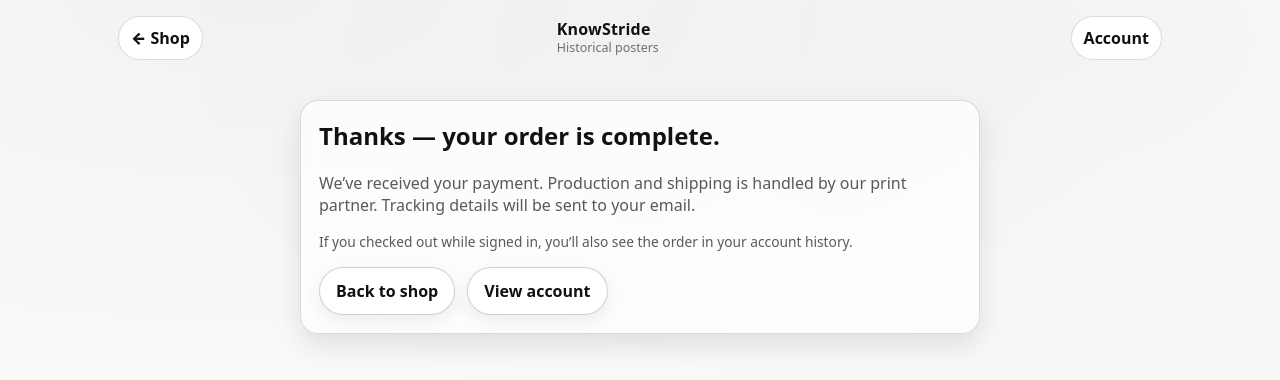
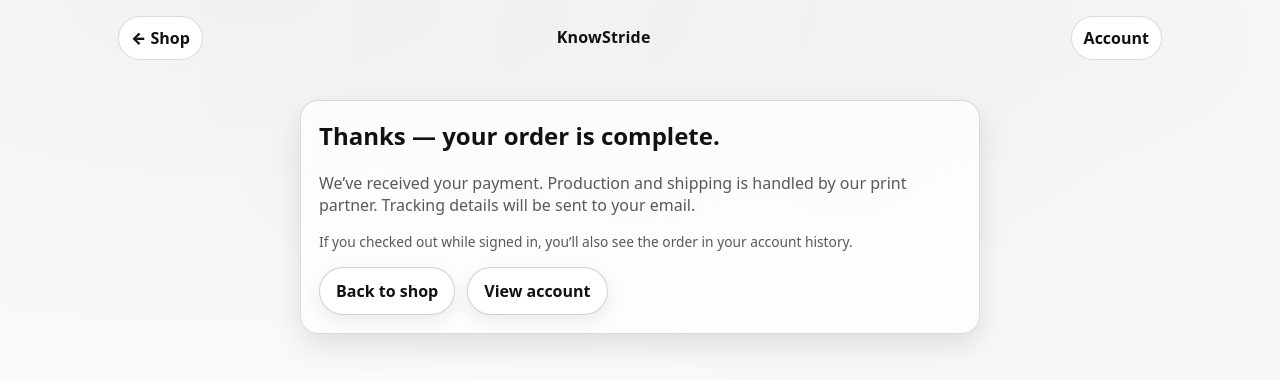
Before and after one commit to rennmarkmathias/KnowStride, a website: page public/success.html in a window 1280 px wide. Drawn offline with Linux system fonts and the light colour scheme.

Commit message:
Update success.html

```diff
--- a/public/success.html
+++ b/public/success.html
@@ -33,8 +33,7 @@
     <a class="toplink" href="/">← Shop</a>
     <a class="brand" href="/">
       <div class="brand-name">KnowStride</div>
-      <div class="brand-tagline">Historical posters</div>
-    </a>
+      </a>
     <nav class="topnav">
       <a class="toplink" href="/account.html">Account</a>
     </nav>
```
